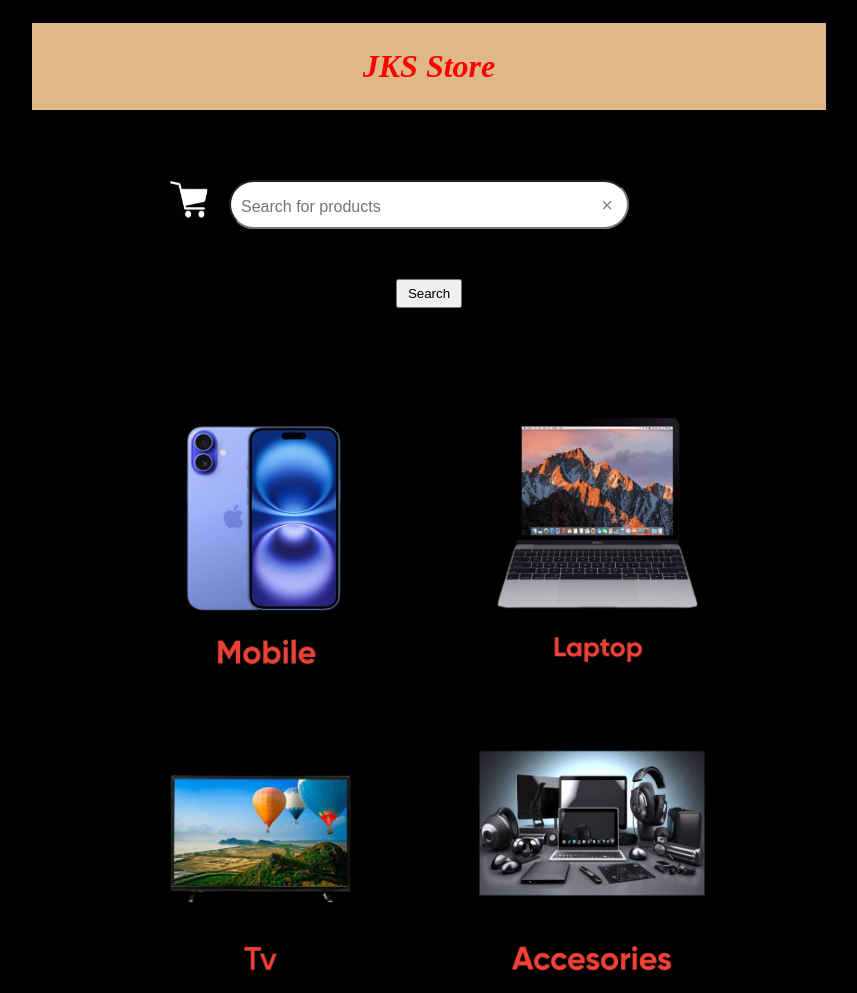
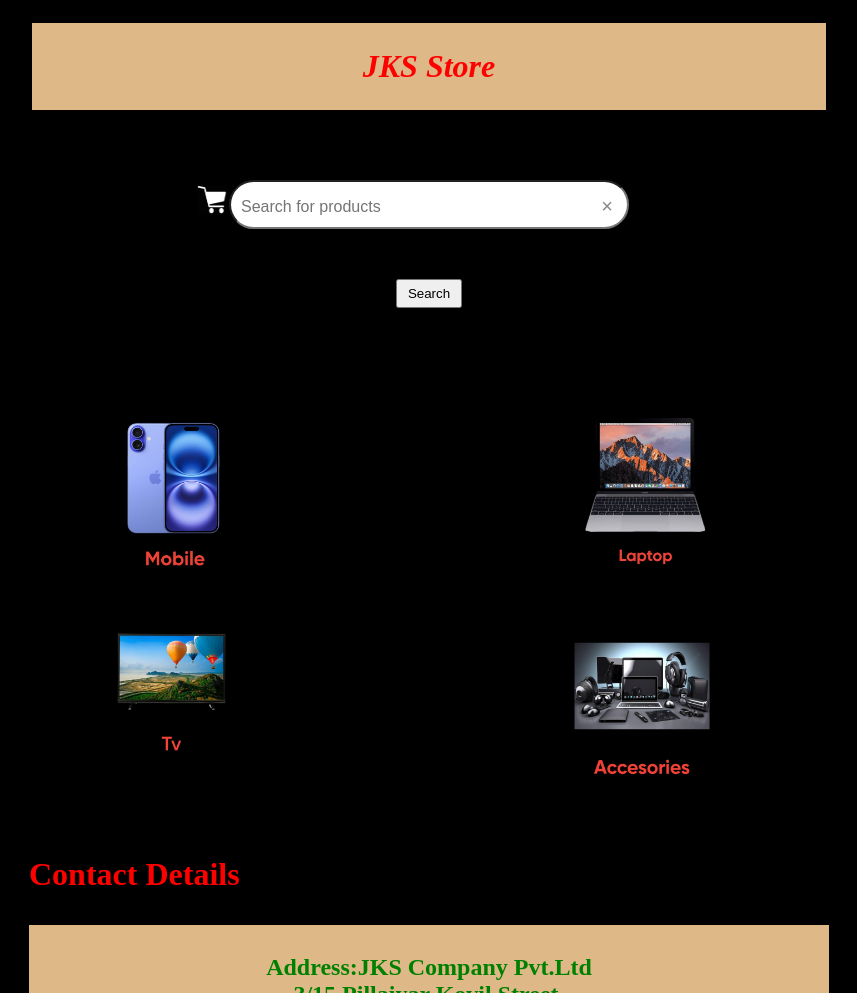
Before and after one commit to santhoshjks/ecommerce, a plain HTML site: page index.html in a window 1280 px wide. Shown: the top 993 px of the page, without its empty margins (211-1068 px from the left). Drawn offline with Linux system fonts and the light colour scheme.

Commit message:
Add files via upload

```diff
--- a/index.html
+++ b/index.html
@@ -6,12 +6,12 @@
     <title>E Commerce</title>
     <link rel="stylesheet" href="webcss.css">
     </head>
-    <body style="max-width: 800px; margin: 20px auto;">
+    <body style="max-width:800px; margin: 20px auto;">
         <header >
             <b><em>JKS Store</em></b>
         </header>
         <div class="cart-container">
-            <img id="cart" src="pic\cart.jpeg" width="50px">
+            <img id="cart" src="pic\cart.jpeg">
         </div>
 
         <section class="search-container">
@@ -19,20 +19,21 @@
             <input type="text" id="searchBar" placeholder="Search for products">
             <button id="clearBtn" class="clear-btn">&times;</button>
             <button type="submit" id="searchBtn">Search</button>
-            <div id="productList"></div>
+
         </section>
+        <div id="productList"></div>
         <div class="img-container">
         <div class="img1">
-            <img id="img1" src="pic\mobile.jpeg"  width="250px">
+            <img id="img1" src="pic\mobile.jpeg"  width="150px">
         </div>
         <div class="img2">
-            <img id="img2" src="pic\laptop.jpeg"  width="250px">
+            <img id="img2" src="pic\laptop.jpeg"  width="150px">
         </div>
         <div class="img3">
-            <img id="img3" src="pic\tv.jpeg" width="250px">
+            <img id="img3" src="pic\tv.jpeg" width="150px">
         </div>
         <div class="img4">
-            <img id="img4" src="pic\accesories.jpeg" width="250px">
+            <img id="img4" src="pic\accesories.jpeg" width="150px">
         </div>
         </div>
         <div class="about">
--- a/webcss.css
+++ b/webcss.css
@@ -11,12 +11,12 @@ body{
 
   #cart{
     position: absolute;
-    top:25%;
-    right: 420px;
+    top:28%;
+    right: 402px;
     margin-top: 10%;
     transform: translateY(-50%);
-    width: 40px;
-    height: 40px;
+    width: 30px;
+    height: 30px;
     cursor: pointer;
   }
 .search-container {
@@ -36,7 +36,7 @@ body{
 
   .clear-btn {
     position: absolute;
-    top: 14%;
+    top: 20%;
     right: 10px;
     transform: translateY(-50%);
     border: none;
@@ -83,6 +83,7 @@ body{
     padding: 25px;
     font-size:x-large;
     color:green;
+
 }
 header{
     text-align:center;
@@ -114,7 +115,7 @@ input{
 
 .img1{
     position: absolute;
-    padding-left: 5%;
+    padding-left: 2%;
     top: auto;
     left: auto;
     height: auto;
@@ -133,8 +134,8 @@ input{
 }
 .img3{
     position: absolute;
-    padding-left: 5%;
-    padding-top:5% ;
+    padding-left: 2%;
+    padding-top:3% ;
     top: auto;
     left: auto;
     height: auto;
--- a/webjs.js
+++ b/webjs.js
@@ -57,7 +57,7 @@ const searchBar = document.getElementById("searchBar");
 
       if (search === "") {
         productList.innerHTML = "<p>Please enter a product name to search.</p>";
-        clearBtn.style.display = "none";
+
         return;
       }
 
@@ -71,12 +71,12 @@ const searchBar = document.getElementById("searchBar");
     searchBtn.addEventListener("click", handleSearch);
 
     searchBar.addEventListener("input", () => {
-      clearBtn.style.display =  "none";
+      clearBtn.style.display =  "block";
     });
 
     clearBtn.addEventListener("click", () => {
       searchBar.value = "";
       productList.innerHTML = "";
-      clearBtn.style.display = "";
+      clearBtn.style.display = "none";
       searchBar.focus();
     });
```
Also changed, not shown: web21.html (+1 -1 lines).
